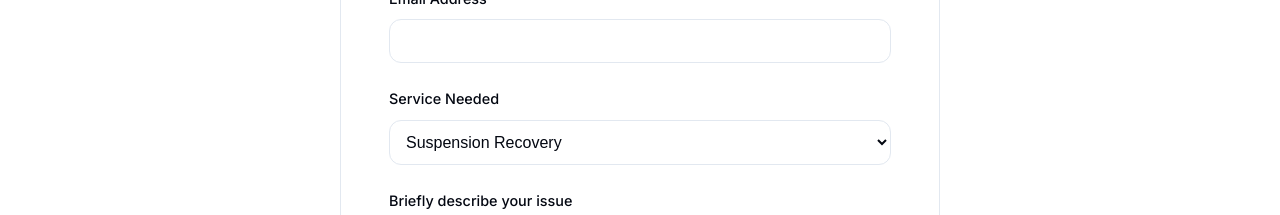
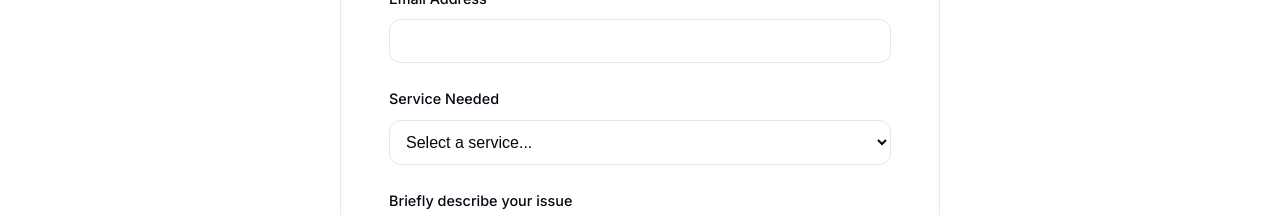
Before and after one commit to sohanreddy98/sohan-gbp-portfolio, a Next.js app in the folder dp-sr-portfolio/: page / in a window 1280 px wide. Shown: the part 8440-8655 px from the top of the page. Built offline with nearby package versions, Linux system fonts and the light colour scheme.

Commit message:
option update

```diff
--- a/dp-sr-portfolio/app/globals.css
+++ b/dp-sr-portfolio/app/globals.css
@@ -182,9 +182,15 @@ nav {
 }
 
 .whatsapp-btn:hover {
-    background: var(--color-whatsapp);
+    background: #25D366;
     color: white;
-    border-color: var(--color-whatsapp);
+    border-color: #25D366;
+    transform: translateY(-1px);
+    box-shadow: 0 4px 12px rgba(37, 211, 102, 0.3);
+}
+
+.whatsapp-btn:hover svg {
+    color: white;
 }
 
 .linkedin-btn:hover {
@@ -278,9 +284,15 @@ nav {
 }
 
 .cta-secondary:hover {
-    background: hsl(var(--accent));
-    border-color: hsl(var(--border));
-    transform: translateY(-3px);
+    background: #25D366;
+    color: white;
+    border-color: #25D366;
+    transform: translateY(-2px);
+    box-shadow: 0 8px 25px rgba(37, 211, 102, 0.3);
+}
+
+.cta-secondary:hover svg {
+    color: white;
 }
 
 /* Urgent Help Banner */
--- a/dp-sr-portfolio/app/page.js
+++ b/dp-sr-portfolio/app/page.js
@@ -1140,11 +1140,19 @@ ${body}`;
             <div className="form-group">
               <label htmlFor="service">Service Needed</label>
               <select id="service" name="service">
-                <option>Suspension Recovery</option>
-                <option>Verification Help</option>
-                <option>Bulk Locations</option>
-                <option>Profile Optimization</option>
-                <option>Other</option>
+                <option value="">Select a service...</option>
+                <option value="suspended">My Business Profile is Suspended</option>
+                <option value="verification-stuck">Verification is Stuck or Not Working</option>
+                <option value="bulk-verification">I Need Bulk Verification for Multiple Locations</option>
+                <option value="phone-address-update">Phone Number / Address Update Issue</option>
+                <option value="poor-ranking">Poor Local Ranking or Visibility</option>
+                <option value="video-verification">Trouble with Video Verification</option>
+                <option value="incorrect-duplicate">Incorrect or Duplicate Listings</option>
+                <option value="fake-spam-profiles">Reporting Fake or Spam Profiles</option>
+                <option value="google-ads-leads">Google Ads Not Generating Leads</option>
+                <option value="general-help">General Google Business Profile Help</option>
+                <option value="consultation">Want to Book a Consultation</option>
+                <option value="something-else">Something Else (Please Specify)</option>
               </select>
             </div>
             <div className="form-group">
```
